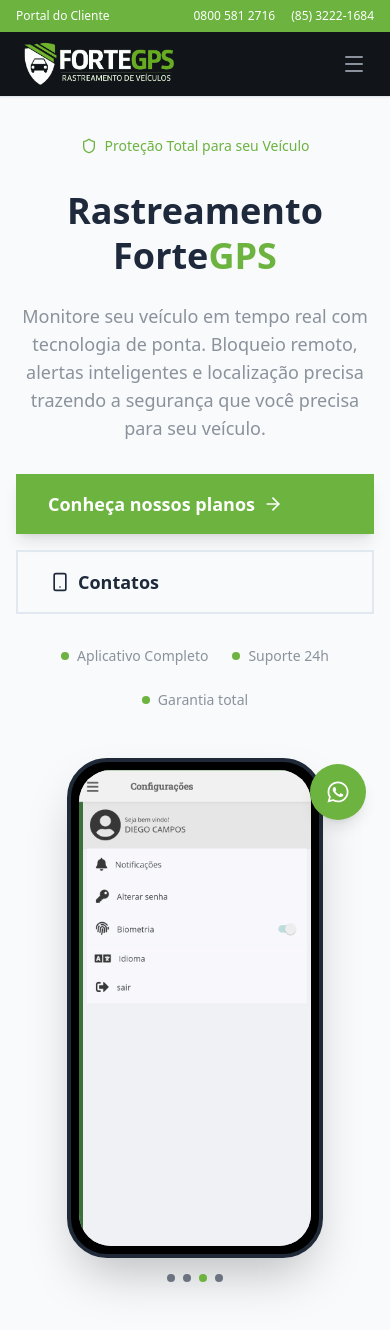
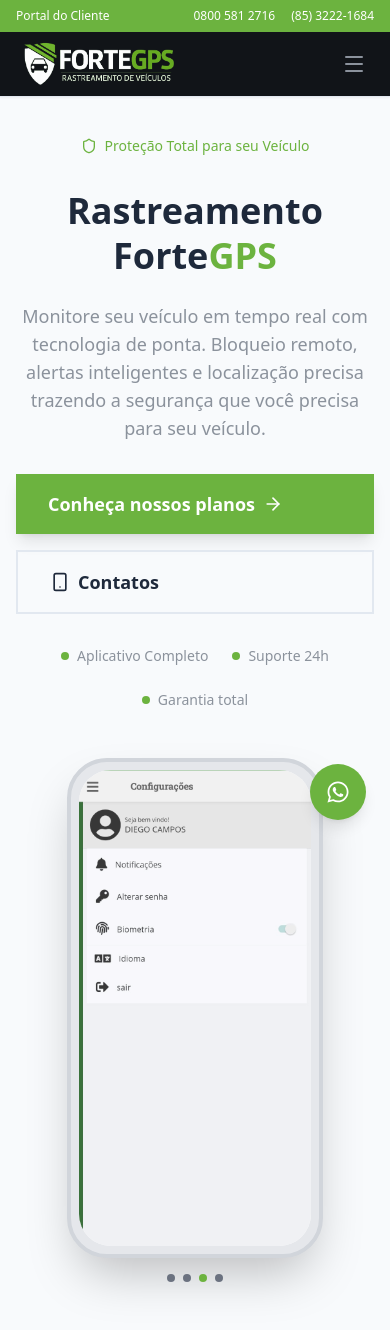
Before and after one commit to Lgd-Digital/fortegps, a React (Vite) app: page / in a window 390 px wide. Shown: the top 1330 px of the page. Built offline with nearby package versions, Linux system fonts and the light colour scheme.

Commit message:
ajuste mockup phone

```diff
--- a/src/components/AppShowcase.tsx
+++ b/src/components/AppShowcase.tsx
@@ -1,6 +1,7 @@
 import React, { useState, useEffect } from 'react';
 import { motion, AnimatePresence } from 'framer-motion';
 import { FaWhatsapp } from 'react-icons/fa';
+import { useTheme } from '../contexts/ThemeContext';
 
 const appImages = [
   '/app/tela-login.jpg',
@@ -13,6 +14,7 @@
 
 export const AppMockup: React.FC = () => {
     const [currentImageIndex, setCurrentImageIndex] = useState(0);
+    const { theme } = useTheme();
 
     useEffect(() => {
         const interval = setInterval(() => {
@@ -20,6 +22,9 @@
         }, 3000);
         return () => clearInterval(interval);
     }, []);
+
+    const borderColor = theme === 'light' ? 'border-gray-300' : 'border-gray-800';
+    const bgColor = theme === 'light' ? 'bg-gray-200' : 'bg-black';
 
     return (
         <motion.div
@@ -30,7 +35,7 @@
         >
             <div className="relative">
                 {/* iPhone Frame */}
-                <div className="w-64 h-[500px] bg-black rounded-[2.5rem] p-2 shadow-2xl border-4 border-gray-800">
+                <div className={`w-64 h-[500px] ${bgColor} rounded-[2.5rem] p-2 shadow-2xl border-4 ${borderColor} transition-colors duration-300`}>
                     <div className="w-full h-full bg-white rounded-[2rem] overflow-hidden relative">
                         <AnimatePresence mode="wait">
                             <motion.img
--- a/src/components/Hero.tsx
+++ b/src/components/Hero.tsx
@@ -101,6 +101,7 @@
           <AppMockup />
         </div>
       </div>
+
     </section>
   );
 };
```
